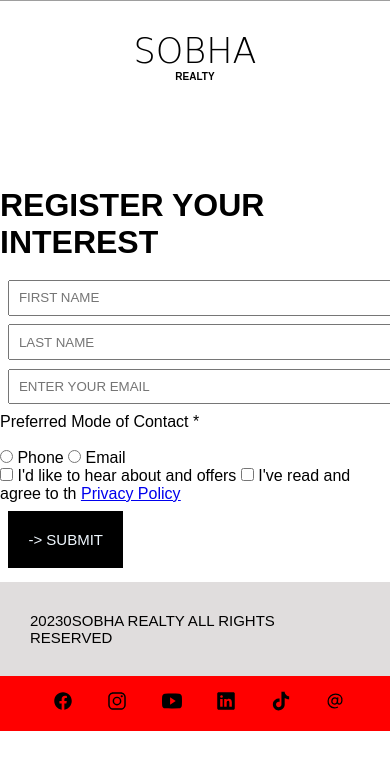
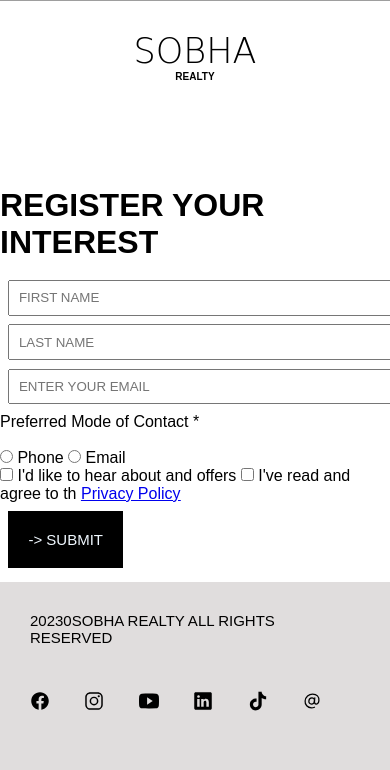
Before and after one commit to ANKIT-SINGH-870075-KUMAR/nspdeepika, a plain HTML site: page index.html in a window 390 px wide. Shown: the part 4419-5189 px from the top of the page. Before the commit the page ends 5150 px from the top, so only its background shows below. Drawn offline with nearby package versions, Linux system fonts and the light colour scheme; files that its build step writes are made by us from their sources; grey boxes are pictures that could not be loaded.

Commit message:
perfect change

```diff
--- a/css/style.css
+++ b/css/style.css
@@ -1213,15 +1213,15 @@
   }
 
   .list2 {
-    width: 100%;
+      width: 100%;
+      height: 50vh;
       display: flex;
       flex-direction: row;
-      background-color: red;
       bottom: 0;
   }
 
   .list2 ul {
-      padding-left: 38px;
+      padding-left: 15px;
   }
 
   .list2 ul li {
```
